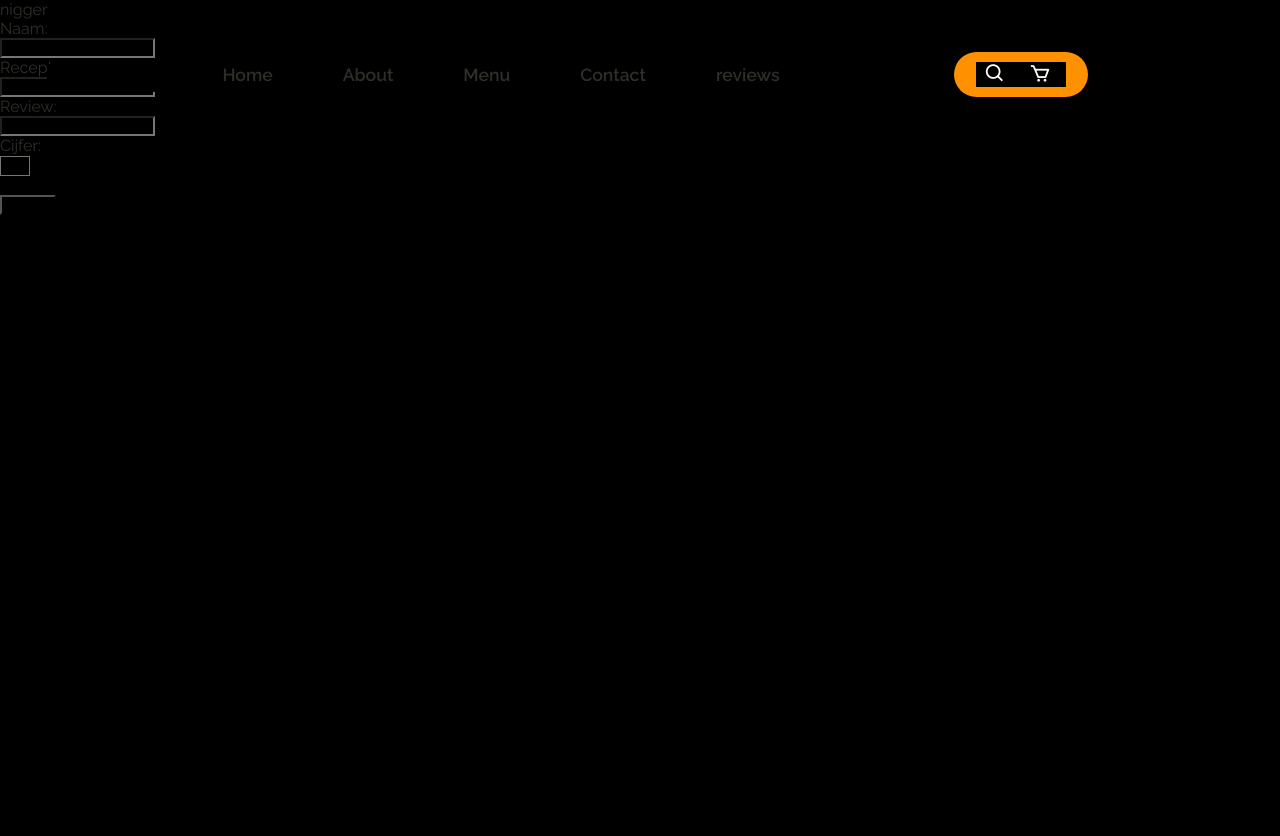
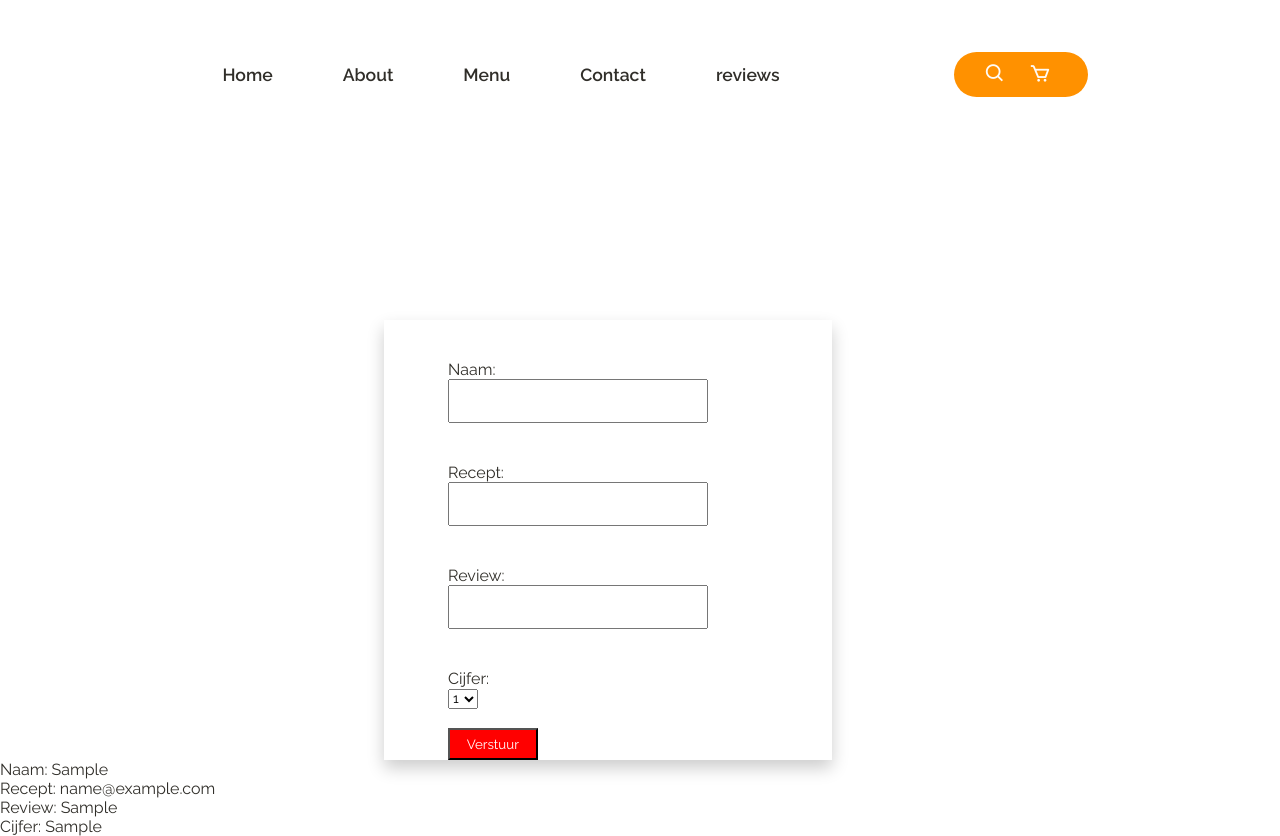
Before and after one commit to 2023leerjaar2/2swd3-h4, a PHP site: page /review.php in a window 1280 px wide. Before the commit the page ends 215 px from the top, so only its background shows below. Run offline with PHP 8.4, Linux system fonts and the light colour scheme; tables that the repository leaves empty or names only in its code hold one stand-in row (values such as "Sample post").

Commit message:
reviews page

```diff
--- a/website/css/review.css
+++ b/website/css/review.css
@@ -6,7 +6,7 @@
 	text-decoration: none;
 	list-style: none;
 	scroll-behavior: smooth;
-	background-color: black;
+
 	}
 :root{
 	--text-color: #302e29;
@@ -125,6 +125,32 @@ header.sticky{
 	box-shadow: 0px 4px 15px rgb(0 0 0 / 8%);
 }
 
-.invulform  {
-	width: 10vw;
+
+
+.invulform {
+	box-shadow: 0 8px 16px 0 rgba(0,0,0,0.2);
+    transition: 0.3s;
+    width: 30vw;
+	margin-top: 40vh;
+	margin-left: 30vw;
+	padding-left: 5vw;
+
+  }
+
+.invulform p {
+	padding-top: 5vh;
 }
+.invulform input{
+	width: 20vw;
+	height: 5vh;
+}
+.invulform button{
+	width: 7vw;
+    height:4vh;
+    color: white;
+    background-color: red;
+
+}
+.allReviews {
+	padding-top: 10vh;
+}
--- a/website/helperQ.php
+++ b/website/helperQ.php
@@ -29,4 +29,35 @@
             }
         }
 
+        function review($review){
+            $naam = $review['naam'];
+            $recept = $review['recept'];
+            $comment = $review['comment'];
+            $cijfer = $review['cijfer'];
+            $sql = "INSERT INTO reveiw VALUES (NULL, '$naam',  '$recept', '$comment','$cijfer')";
+            $result = connect()->query($sql);
+
+            if(isset($_POST['submit'])){
+                if(empty($_POST['naam'])  && empty($_POST['recept']) && empty($_POST['review'])  && empty($_POST['cijfer'])) {
+                    echo "Vul alle velden in!";
+            }else {
+                try{
+                    connect()->query($sql);
+
+                    connect()->close();
+                    echo "review is geplaatst";
+                } catch (Excetion $e){
+                    $error = "query is niet goed";
+                    die($error);
+                }
+            }
+        }
+    }
+
+
+    function getReviews(){
+        $sql = "SELECT * FROM reveiw";
+        $result = connect()->query($sql);
+        return $result->fetch_all();
+    }
 ?>
--- a/website/review.php
+++ b/website/review.php
@@ -1,7 +1,4 @@
 <?php
-    require_once "helperQ.php";
-?>
- <?php
     require_once "helperQ.php";
 ?>
 
@@ -42,7 +39,7 @@
 
 
 
-<p>nigger</p>
+
 
         <section class="invulform">
             <form action="review.php" method="POST">
@@ -51,7 +48,7 @@
                 <p>Recept:</p>
                 <input type="text" name="recept">
                 <p>Review:</p>
-                <input type="text" name="review">
+                <input type="text" name="comment">
                 <p>Cijfer:</p>
                 <select name="cijfer" id="">
                     <option value="1">1</option>
@@ -68,10 +65,27 @@
 
         <?php
                         if(isset($_POST['submit'])){
-                            probleem($_POST);
+                            review($_POST);
                         }
 
         ?>
+
+
+
+        </section class="allReviews">
+            <?php
+
+            foreach (getReviews() as $allReviews) {?>
+            <article>
+                <p>Naam: <?= $allReviews[1]?></p>
+                <p>Recept: <?= $allReviews[2]?></p>
+                <p>Review: <?= $allReviews[3]?></p>
+                <p>Cijfer: <?= $allReviews[4]?></p>
+            </article>
+            <?php } ?>
+        <section>
+
+        </section>
     </main>
 
 
```
Also changed, not shown: website/contact.php (+5 -5 lines).
